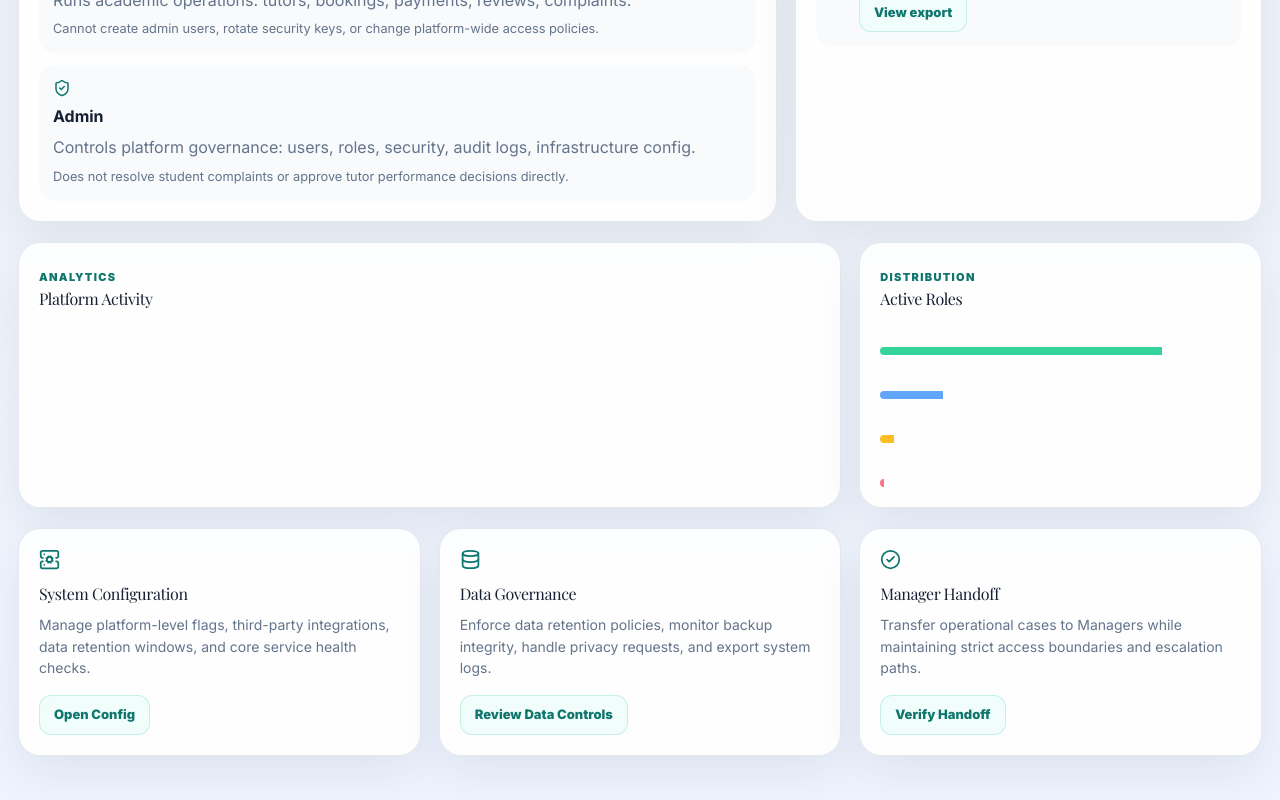
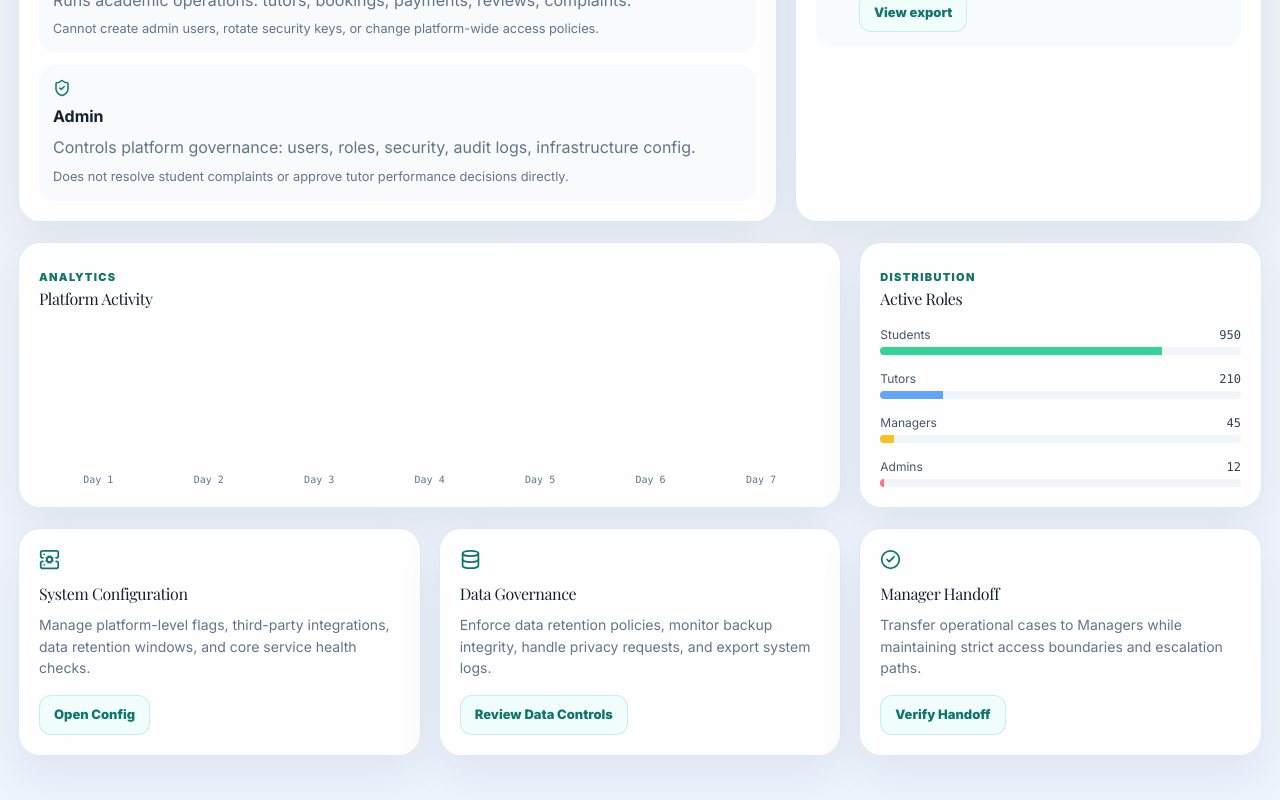
Before and after one commit to munonguyen/HaNovaEducation_REQ_Project, a React (Vite) app in the folder velorah-hero/: page /admin in a window 1280 px wide. Shown: the part 1074-1874 px from the top of the page. Built offline with nearby package versions, Linux system fonts and the light colour scheme; a web font is replaced by a local one.

Commit message:
fix(ui): correct chart text colors for light mode dashboards

```diff
--- a/velorah-hero/src/pages/admin/AdminDashboard.tsx
+++ b/velorah-hero/src/pages/admin/AdminDashboard.tsx
@@ -155,15 +155,15 @@ export default function AdminDashboard() {
           <div className="flex items-end justify-between gap-2 h-40 mt-4 px-2">
             {[45, 60, 40, 70, 85, 55, 95].map((val, i) => (
               <div key={i} className="flex flex-col items-center gap-2 flex-1 group">
-                <div className="w-full bg-white/5 rounded-t-md relative overflow-hidden flex-1 flex items-end">
+                <div className="w-full bg-slate-100 rounded-t-md relative overflow-hidden flex-1 flex items-end">
                   <motion.div
                     initial={{ height: 0 }}
                     animate={{ height: `${val}%` }}
                     transition={{ duration: 1, delay: i * 0.1 }}
-                    className="w-full bg-indigo-500/80 rounded-t-md group-hover:bg-indigo-400 transition-colors"
+                    className="w-full bg-teal-500/80 rounded-t-md group-hover:bg-teal-400 transition-colors"
                   />
                 </div>
-                <span className="text-[10px] text-white/40 font-mono">Day {i+1}</span>
+                <span className="text-[10px] text-slate-500 font-mono">Day {i+1}</span>
               </div>
             ))}
           </div>
@@ -185,10 +185,10 @@ export default function AdminDashboard() {
             ].map((r) => (
               <div key={r.label}>
                 <div className="flex justify-between text-xs mb-1">
-                  <span className="text-white/70">{r.label}</span>
-                  <span className="font-mono text-white/90">{r.count}</span>
+                  <span className="text-slate-600">{r.label}</span>
+                  <span className="font-mono text-slate-700 font-medium">{r.count}</span>
                 </div>
-                <div className="h-2 w-full bg-white/5 rounded-full overflow-hidden">
+                <div className="h-2 w-full bg-slate-100 rounded-full overflow-hidden">
                   <motion.div
                     initial={{ width: 0 }}
                     animate={{ width: `${(r.count / 1217) * 100}%` }}
@@ -206,19 +206,19 @@ export default function AdminDashboard() {
         <article className="admin-panel">
           <ServerCog size={21} className="text-indigo-400 mb-3" />
           <h2>System Configuration</h2>
-          <p className="text-sm text-white/60 mb-4 mt-2">Manage platform-level flags, third-party integrations, data retention windows, and core service health checks.</p>
+          <p className="text-sm text-slate-500 mb-4 mt-2">Manage platform-level flags, third-party integrations, data retention windows, and core service health checks.</p>
           <button className="admin-action-btn" type="button" onClick={() => setNotice('System configuration panel opened. Changes require audit note and admin confirmation.')}>Open Config</button>
         </article>
         <article className="admin-panel">
           <Database size={21} className="text-emerald-400 mb-3" />
           <h2>Data Governance</h2>
-          <p className="text-sm text-white/60 mb-4 mt-2">Enforce data retention policies, monitor backup integrity, handle privacy requests, and export system logs.</p>
+          <p className="text-sm text-slate-500 mb-4 mt-2">Enforce data retention policies, monitor backup integrity, handle privacy requests, and export system logs.</p>
           <button className="admin-action-btn" type="button" onClick={() => setNotice('Data governance queue opened with export, retention, and backup actions.')}>Review Data Controls</button>
         </article>
         <article className="admin-panel">
           <CheckCircle2 size={21} className="text-amber-400 mb-3" />
           <h2>Manager Handoff</h2>
-          <p className="text-sm text-white/60 mb-4 mt-2">Transfer operational cases to Managers while maintaining strict access boundaries and escalation paths.</p>
+          <p className="text-sm text-slate-500 mb-4 mt-2">Transfer operational cases to Managers while maintaining strict access boundaries and escalation paths.</p>
           <button className="admin-action-btn" type="button" onClick={() => setNotice('Manager handoff rules verified. Operational queues remain under /manager.')}>Verify Handoff</button>
         </article>
       </section>
--- a/velorah-hero/src/pages/manager/TutorManagement.tsx
+++ b/velorah-hero/src/pages/manager/TutorManagement.tsx
@@ -244,13 +244,13 @@ export default function TutorManagement() {
           </div>
           <div className="flex items-end justify-between gap-3 h-32 px-4 mt-4">
             {[
-              { label: 'Applied', value: 120, color: 'bg-white/20' },
+              { label: 'Applied', value: 120, color: 'bg-slate-200' },
               { label: 'Pending', value: 45, color: 'bg-amber-400/80' },
               { label: 'Approved', value: 30, color: 'bg-blue-400/80' },
               { label: 'Active', value: 25, color: 'bg-emerald-400/80' },
             ].map((step, i) => (
               <div key={i} className="flex flex-col items-center gap-2 flex-1 group">
-                <div className="w-full bg-white/5 rounded-t-md relative overflow-hidden flex-1 flex items-end">
+                <div className="w-full bg-slate-100 rounded-t-md relative overflow-hidden flex-1 flex items-end">
                   <motion.div
                     initial={{ height: 0 }}
                     animate={{ height: `${(step.value / 120) * 100}%` }}
@@ -258,7 +258,7 @@ export default function TutorManagement() {
                     className={`w-full rounded-t-md ${step.color} group-hover:brightness-110 transition-all`}
                   />
                 </div>
-                <span className="text-[10px] text-white/50 font-bold uppercase tracking-widest">{step.label}</span>
+                <span className="text-[10px] text-slate-500 font-bold uppercase tracking-widest">{step.label}</span>
                 <span className="text-xs font-mono">{step.value}</span>
               </div>
             ))}
@@ -269,7 +269,7 @@ export default function TutorManagement() {
           <div className="relative w-24 h-24 flex items-center justify-center">
             <svg className="absolute inset-0 w-full h-full transform -rotate-90" viewBox="0 0 36 36">
               <path
-                className="text-white/10"
+                className="text-slate-200"
                 strokeWidth="3"
                 stroke="currentColor"
                 fill="none"
@@ -289,7 +289,7 @@ export default function TutorManagement() {
             </svg>
             <span className="text-xl font-bold">20.8%</span>
           </div>
-          <p className="text-[10px] text-white/40 mt-3 uppercase tracking-widest">Active / Applied</p>
+          <p className="text-[10px] text-slate-500 mt-3 uppercase tracking-widest">Active / Applied</p>
         </div>
       </section>
 
--- a/velorah-hero/src/pages/tutor/TutorHome.tsx
+++ b/velorah-hero/src/pages/tutor/TutorHome.tsx
@@ -197,7 +197,7 @@ export default function TutorHome() {
                 const heightPct = [40, 70, 30, 80, 50, 90, 20][i];
                 return (
                   <div key={day} className="flex flex-col items-center gap-2 flex-1 group">
-                    <div className="w-full bg-white/5 rounded-t-sm relative overflow-hidden flex-1 flex items-end">
+                    <div className="w-full bg-slate-100 rounded-t-sm relative overflow-hidden flex-1 flex items-end">
                       <motion.div
                         initial={{ height: 0 }}
                         animate={{ height: `${heightPct}%` }}
@@ -205,7 +205,7 @@ export default function TutorHome() {
                         className="w-full bg-emerald-500/80 rounded-t-sm group-hover:bg-emerald-400 transition-colors"
                       />
                     </div>
-                    <span className="text-[10px] text-white/50">{day}</span>
+                    <span className="text-[10px] text-slate-500">{day}</span>
                   </div>
                 );
               })}
```
